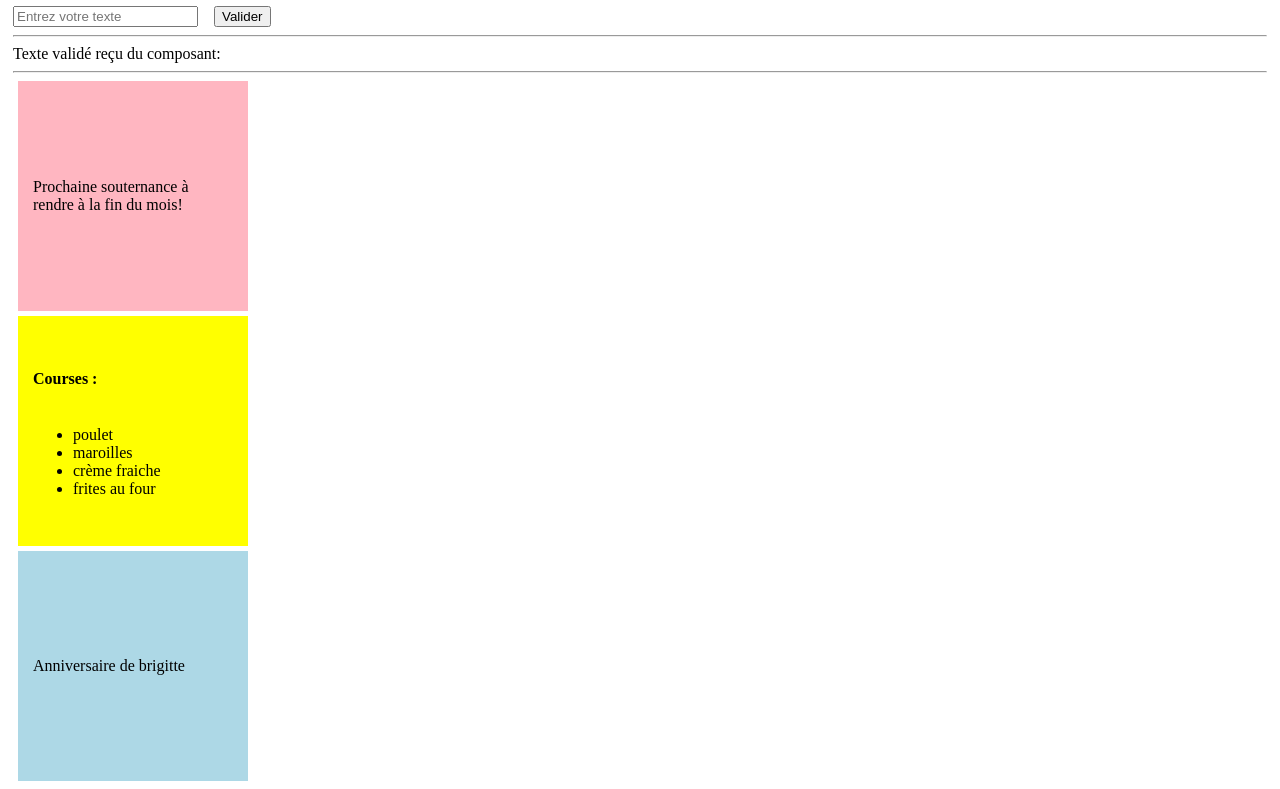
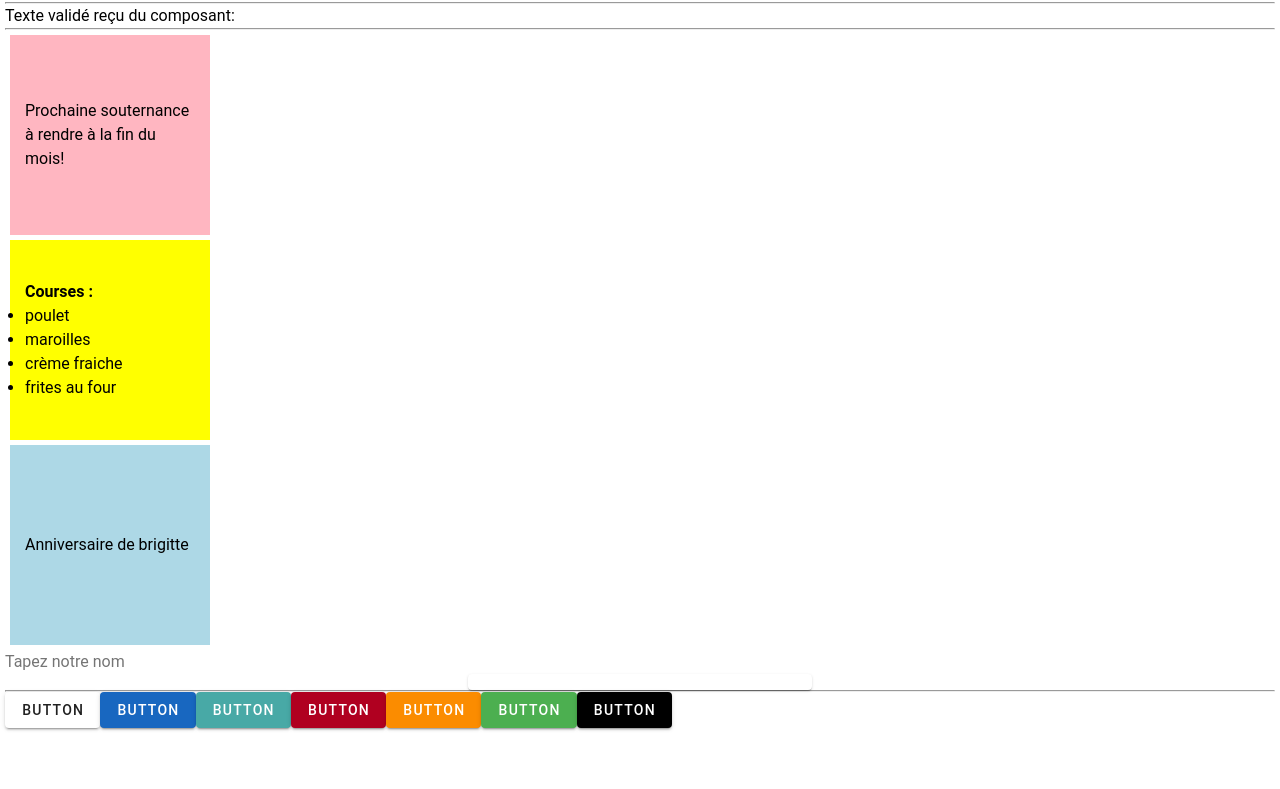
Before and after one commit to CDA-Greta-Bretagne-Sud/Vue, a Vue app in the folder tp1/: page / in a window 1280 px wide. Shown: the part 424-1213 px from the top of the page. After the commit the page ends 1157 px from the top, so only its background shows below. Built offline with nearby package versions, Linux system fonts and the light colour scheme.

Commit message:
correction exercice1

```diff
--- a/tp1/src/App.vue
+++ b/tp1/src/App.vue
@@ -31,11 +31,41 @@
   <post-it bg="lightblue">
     Anniversaire de brigitte <!-- contenu inséré dans le template du composant -->
   </post-it>
+<!-- vuetify-->
+<input type="text" v-model="txt" placeholder="Tapez notre nom">
+  <v-card
+    class="mx-auto"
+    max-width="344"
+  >
+  <v-card-title>
+  <p class="text-h4 text--primary" >
+        {{ txt.toUpperCase() }}
+      </p>
+  </v-card-title>
+    <v-card-subtitle>
+ <p v-show='txt'>Nom : {{ txt.toUpperCase() }}</p>
+      </v-card-subtitle>
+    <v-card-text v-show='txt'>
 
+      Email: {{ txt.toLowerCase() }}@gmail.com
+
+    </v-card-text>
+    <v-card-item v-show='txt'>
+      Fiche de {{ txt.toLowerCase() }}
+    </v-card-item>
+  </v-card>
+<hr>
+
+<v-btn> Button </v-btn>
+<v-btn color="primary"> Button </v-btn>
+<v-btn color="secondary"> Button </v-btn>
+<v-btn color="error"> Button </v-btn>
+<v-btn color="warning"> Button </v-btn>
+<v-btn color="success"> Button </v-btn>
+<v-btn color="black"> Button </v-btn>
 </template>
 
 <script>
-
 import exempleComposant from './components/ExempleComposant.vue'
 import smp_card from "@/components/Card.vue";
 import composantfils from "@/components/Composant2.vue";
@@ -54,7 +84,8 @@ export default {
     userName: 'Pascal',
     server: 'gmail.com',
     globalName: 'pascal',
-    text: ''
+    text: '',
+     txt: ''
   }},
     methods:{
     updateText(txt){
--- a/tp1/src/main.js
+++ b/tp1/src/main.js
@@ -1,4 +1,14 @@
 import { createApp } from 'vue'
 import App from './App.vue'
+import 'vuetify/styles'
+import { createVuetify } from 'vuetify'
+import * as components from 'vuetify/components'
+import * as directives from 'vuetify/directives'
 
-createApp(App).mount('#app')
+
+const vuetify = createVuetify({
+    components,
+    directives,
+  })
+
+  createApp(App).use(vuetify).mount('#app')
```
